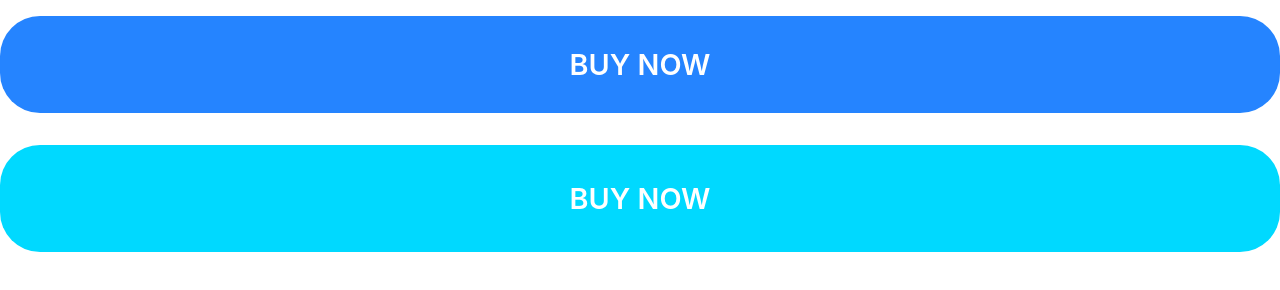
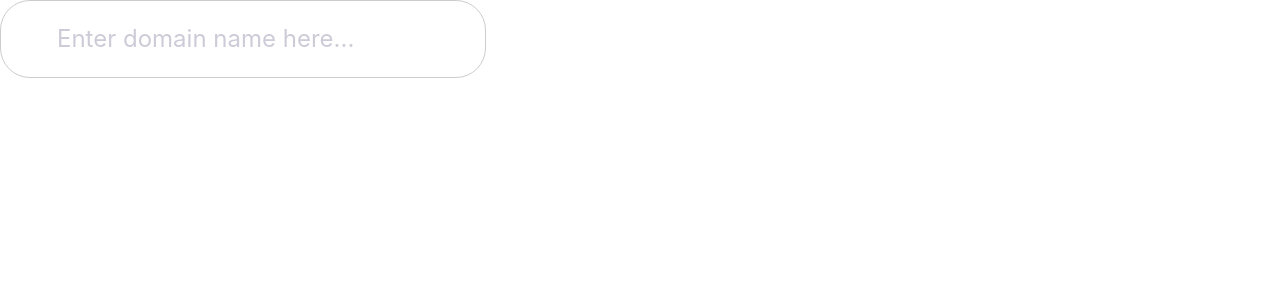
Before and after one commit to rajeswari03/moshify, a plain HTML site: page index.html in a window 1280 px wide. Drawn offline with nearby package versions, Linux system fonts and the light colour scheme.

Commit message:
define the input element.

```diff
--- a/css/styles.css
+++ b/css/styles.css
@@ -179,3 +179,20 @@ a {
     font-size: 1.5rem;
   }
 }
+/*input*/
+.input {
+  padding: 1.5rem 3.5rem;
+  border: 1px solid #ccc;
+  border-radius: 30px;
+  outline: 0;
+  color: var(--color-headings);
+  font-size: 2rem;
+}
+::placeholder {
+  color: #cdcbd7;
+}
+@media screen and (min-width: 1024px) {
+  .input {
+    font-size: 1.5rem;
+  }
+}
--- a/index.html
+++ b/index.html
@@ -9,7 +9,6 @@
     <link rel="stylesheet" href="css/styles.css" />
   </head>
   <body>
-    <button class="btn btn--primary btn--block">buy now</button>
-    <a href="#" class="btn btn--secondary btn--block">buy now</a>
+    <input type="text" class="input" placeholder="Enter domain name here..."
   </body>
 </html>
```
Also changed, not shown: components/input.html (added, +1 -0 lines).
